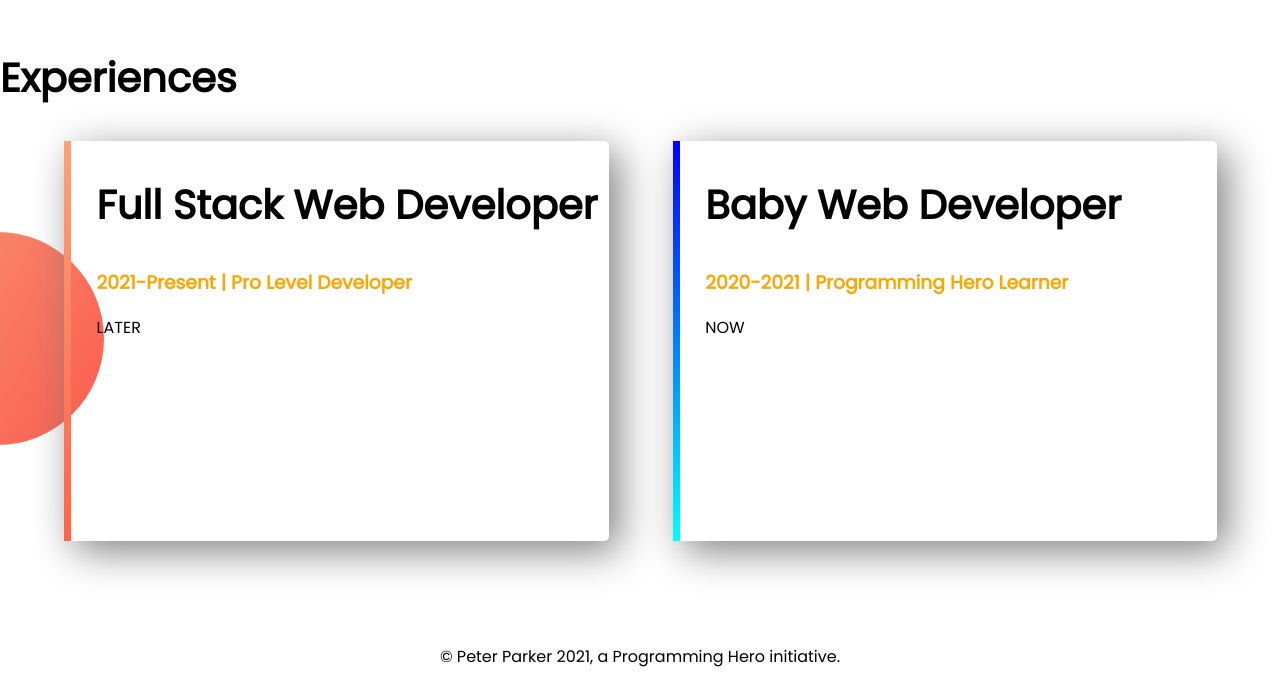
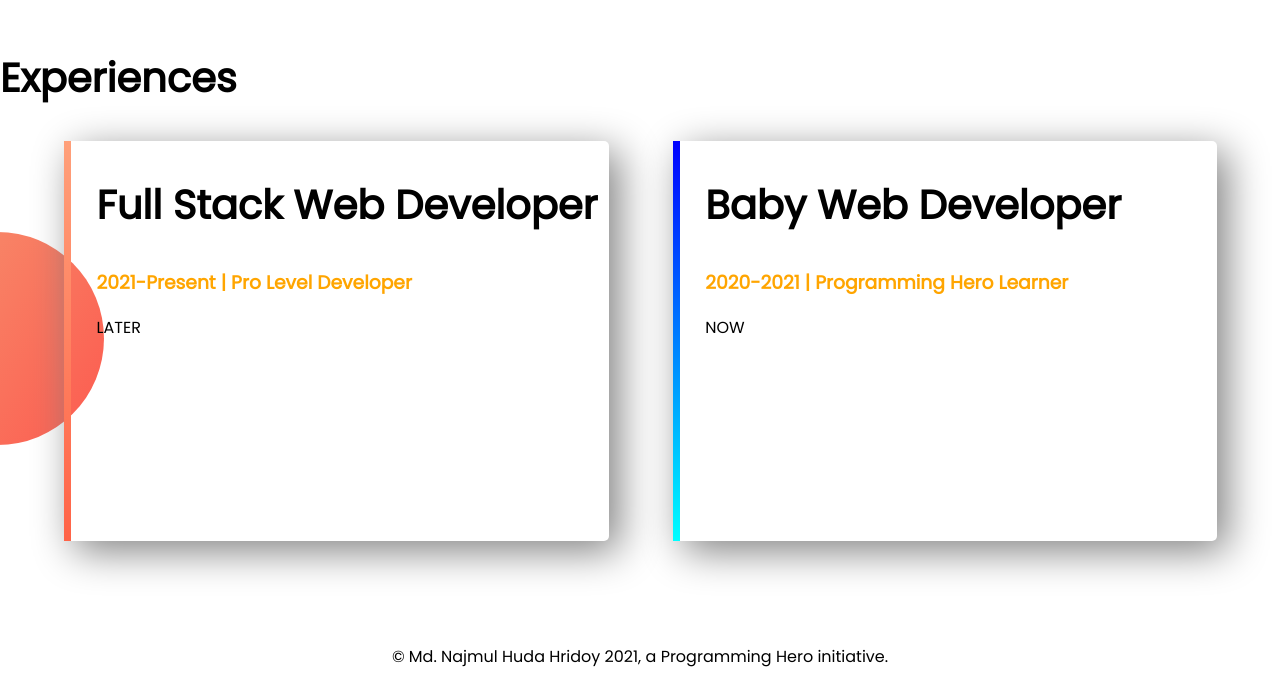
Before and after one commit to 3000plus/Web-Portfolio, a plain HTML site: page index.html in a window 1280 px wide. Shown: the part 1145-1830 px from the top of the page. Drawn offline with Linux system fonts and the light colour scheme.

Commit message:
Portfolio

```diff
--- a/index.html
+++ b/index.html
@@ -43,6 +43,6 @@
       <p>NOW</p>
     </div>
   </section>
-  <footer><p>© Peter Parker 2021, a Programming Hero initiative.</p></footer>
+  <footer><p>© Md. Najmul Huda Hridoy 2021, a Programming Hero initiative.</p></footer>
 </body>
 </html>
```
